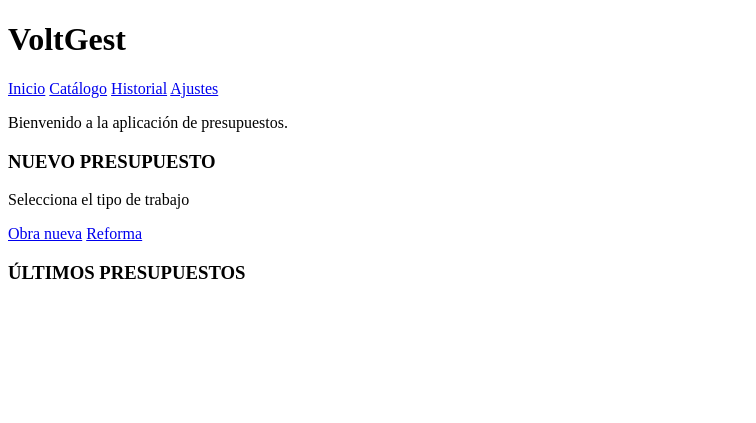
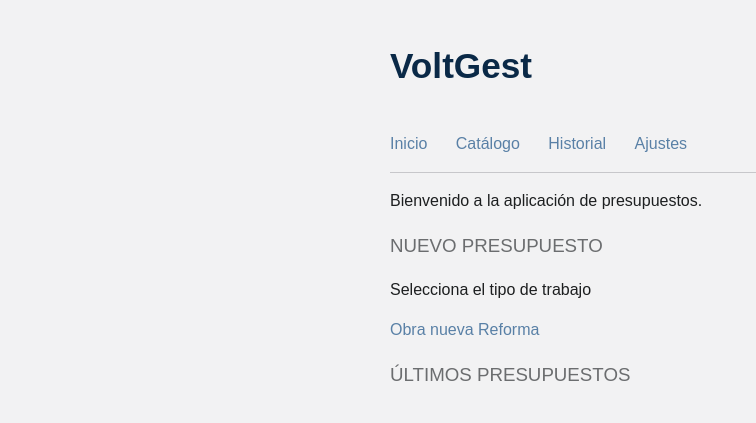
Before and after one commit to JoseRuiz44/voltgest, a Flask app: page / in a window 1280 px wide. Shown: the top 423 px of the page, without its empty margins (0-756 px from the left). Run offline with Flask 3, Linux system fonts and the light colour scheme.

Commit message:
feat: add base CSS styles and VoltGest palette

```diff
--- /dev/null
+++ b/static/style.css
@@ -0,0 +1,95 @@
+:root {
+    --bg: #F2F2F3;
+    --card-bg: #FFFFFF;
+    --text: #1D1F20;
+    --muted: #6B6D6F;
+    --accent: #5980A6;
+    --total: #0A2947;
+    --highlight: #EAEFF4;
+    --dark: #2C3F52;
+    --border: #C7C7CA;
+    --error: #9C0909;
+}
+
+body {
+    background-color: var(--bg);
+    color: var(--text);
+    font-family: sans-serif;
+    max-width: 500px;
+    margin: 0 auto;
+    padding: 1rem;
+    font-size: 1rem;
+    line-height: 1.5;
+}
+
+h1 {
+    color: var(--total);
+    font-size: 2.2rem;
+    font-weight: bold;
+}
+
+h2 {
+    color: var(--total);
+    font-size: 1.6rem;
+    font-weight: bold;
+}
+
+h3 {
+    color: var(--muted);
+    font-weight: normal;
+}
+
+input[type="text"],
+input[type="number"],
+select,
+textarea {
+    width: 100%;
+    padding: 0.75rem;
+    margin-bottom: 1rem;
+    border: 1px solid var(--border);
+    border-radius: 4px;
+    background-color: var(--card-bg);
+    font-size: 1rem;
+    box-sizing: border-box;
+}
+
+button {
+    background-color: var(--accent);
+    color: white;
+    border: none;
+    padding: 0.75rem 1.5rem;
+    border-radius: 4px;
+    font-size: 1rem;
+    cursor: pointer;
+}
+
+button:hover {
+    background-color: var(--dark);
+}
+
+ul {
+    list-style: none;
+    padding: 0;
+    margin: 0;
+}
+
+li {
+    padding: 1rem 0;
+    border-bottom: 1px solid var(--border);
+}
+
+a {
+    color: var(--accent);
+    text-decoration: none;
+}
+
+nav {
+    padding: 1rem 0;
+    border-bottom: 1px solid var(--border);
+    margin-bottom: 1rem;
+}
+
+nav a {
+    display: inline-block;
+    margin-right: 1.5rem;
+}
--- a/templates/base.html
+++ b/templates/base.html
@@ -2,6 +2,7 @@
 <html lang="es">
     <head>
         <meta charset="UTF-8">
+        <link rel="stylesheet" href="{{ url_for('static', filename='style.css') }}">
         <title>VoltGest</title>
     </head>
 
```
